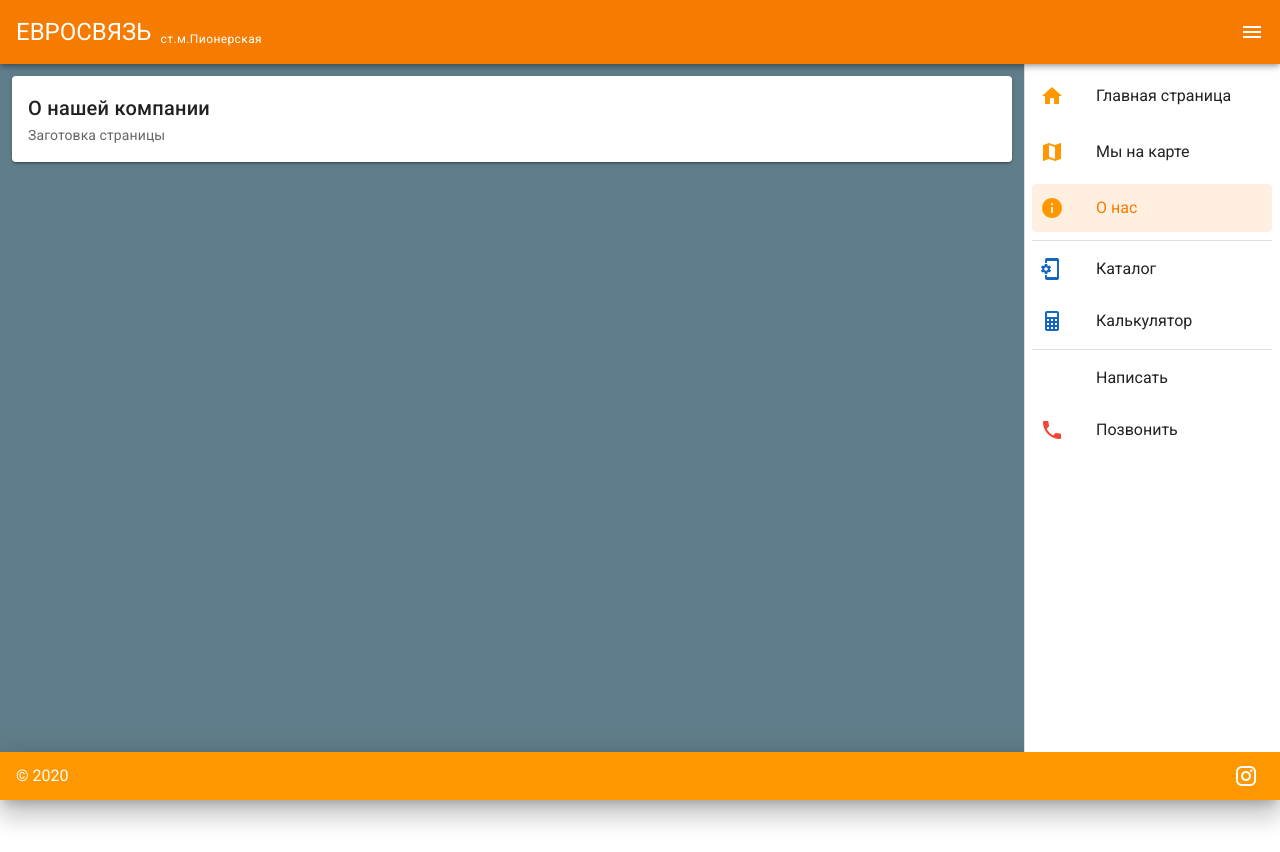
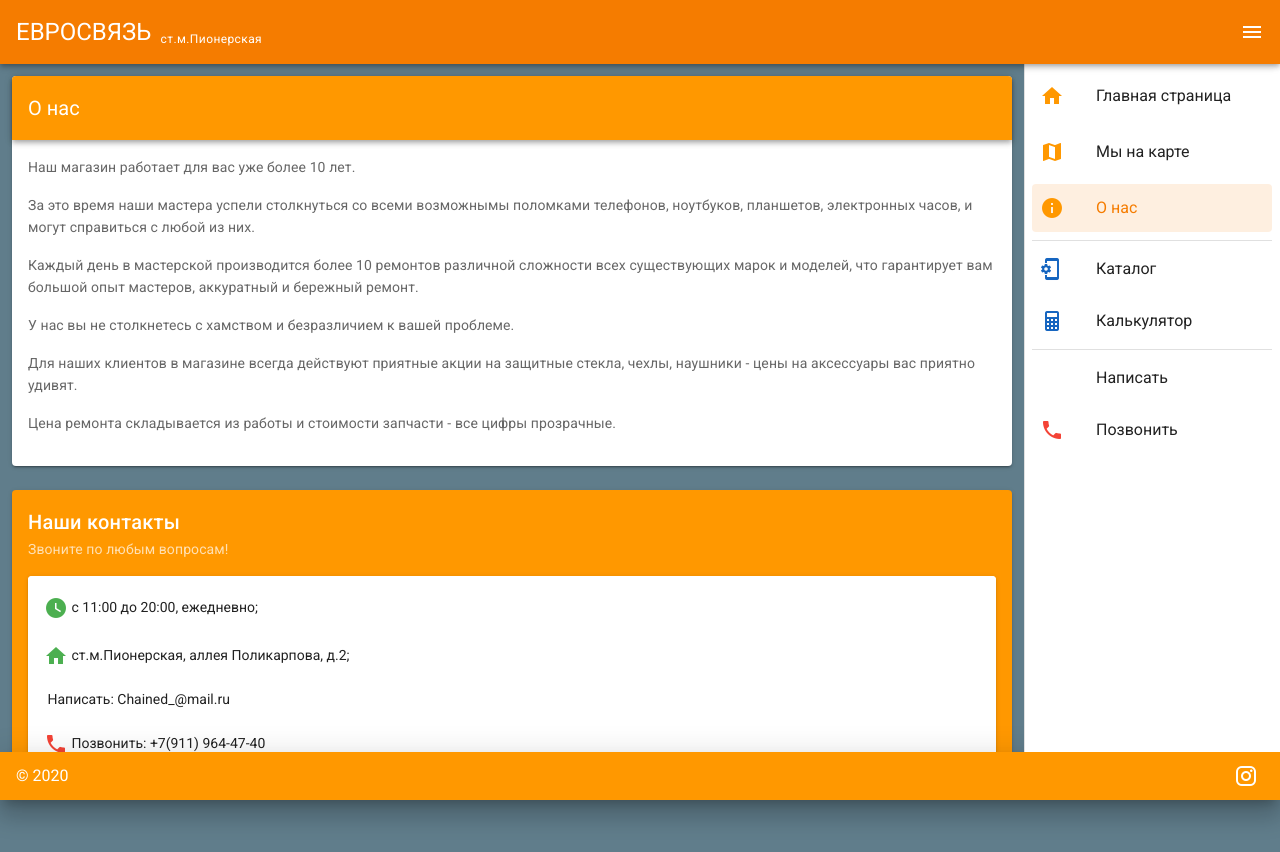
Before and after one commit to VladimirVaivada/evz, a Nuxt app: page /about in a window 1280 px wide. Before the commit the page ends 800 px from the top, so only its background shows below. Built offline with nearby package versions, Linux system fonts and the light colour scheme.

Commit message:
Завершает страницу "О нас"

```diff
--- a/pages/about.vue
+++ b/pages/about.vue
@@ -3,18 +3,55 @@
     <v-row>
       <v-col cols="12">
         <v-card light>
-          <v-card-title>
-            О нашей компании
-          </v-card-title>
-          <v-card-subtitle>Заготовка страницы</v-card-subtitle>
+          <v-toolbar color="primary" dark>
+            <v-toolbar-title>
+              О нас
+            </v-toolbar-title>
+          </v-toolbar>
+          <v-card-text>
+            <p>
+              Наш магазин работает для вас уже более 10 лет.
+            </p>
+            <p>
+              За это время наши мастера успели столкнуться со всеми возможнымы
+              поломками телефонов, ноутбуков, планшетов, электронных часов, и
+              могут справиться с любой из них.
+            </p>
+            <p>
+              Каждый день в мастерской производится более 10 ремонтов различной
+              сложности всех существующих марок и моделей, что гарантирует вам
+              большой опыт мастеров, аккуратный и бережный ремонт.
+            </p>
+            <p>
+              У нас вы не столкнетесь с хамством и безразличием к вашей
+              проблеме.
+            </p>
+            <p>
+              Для наших клиентов в магазине всегда действуют приятные акции на
+              защитные стекла, чехлы, наушники - цены на аксессуары вас приятно
+              удивят.
+            </p>
+            <p>
+              Цена ремонта складывается из работы и стоимости запчасти - все
+              цифры прозрачные.
+            </p>
+          </v-card-text>
         </v-card>
+      </v-col>
+      <v-col cols="12">
+        <list-contacts></list-contacts>
       </v-col>
     </v-row>
   </v-container>
 </template>
 
 <script>
-export default {}
+import listContacts from '~/components/list-contacts.vue'
+export default {
+  components: {
+    listContacts
+  }
+}
 </script>
 
 <style></style>
```
Also changed, not shown: 1 other file (tests, documents, lock files or other folders).
